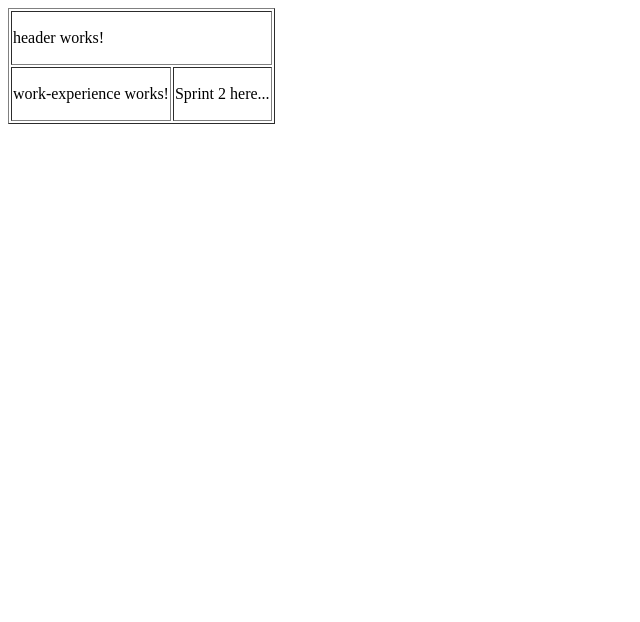
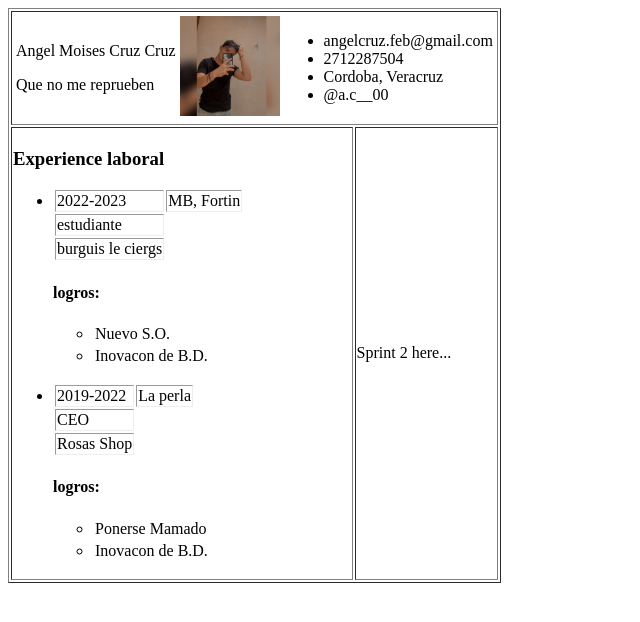
Before and after one commit to AngelCruz081018/AngelCruz081018.github.io, an Angular app: page / in a window 1280 px wide. Shown: the top 622 px of the page, without its empty margins (0-640 px from the left). Built offline with nearby package versions, Linux system fonts and the light colour scheme.

Commit message:
hecho# Please enter the commit message for your changes. Lines starting

```diff
--- a/src/app/header/header.component.html
+++ b/src/app/header/header.component.html
@@ -1 +1,22 @@
-<p>header works!</p>
+<table>
+    <tr>
+        <td>
+            <p>Angel Moises Cruz Cruz</p>
+            <p>Que no me reprueben</p>
+        </td>
+        <td>
+            <img src="../../assets/images/AngelCruz.jpg" width="100" height="100">
+        </td>
+
+
+        <td>
+            <ul>
+                <li>angelcruz.feb@gmail.com</li>
+                <li>2712287504</li>
+                <li>Cordoba, Veracruz</li>
+                <li>@a.c__00</li>
+             </ul>
+        </td>
+
+    </tr>
+</table>
--- a/src/app/work-experience/work-experience.component.html
+++ b/src/app/work-experience/work-experience.component.html
@@ -1 +1,29 @@
-<p>work-experience works!</p>
+<h3>Experience laboral</h3>
+<ul *ngFor="let work of workExperience">
+    <li>
+        <tr>
+             <td>{{work.fecha}} </td>
+             <td>{{work.ubicacion}} </td>
+        </tr>
+        <tr>
+            <td>{{work.puesto}} </td>
+
+        </tr>
+        <tr>
+            <td>{{work.empresa}} </td>
+
+        </tr>
+
+        <h4>logros:</h4>
+        <ul *ngFor="let logros of work.logros">
+            <li>
+                <tr>
+                    {{logros.descripcion}}
+                </tr>
+            </li>
+        </ul>
+
+
+
+
+    </li>
--- a/src/app/work-experience/work-experience.component.ts
+++ b/src/app/work-experience/work-experience.component.ts
@@ -7,9 +7,39 @@ import { Component, OnInit } from '@angular/core';
 })
 export class WorkExperienceComponent implements OnInit {
 
+  workExperience: Array<any> = [];
+
   constructor() { }
 
   ngOnInit(): void {
-  }
 
-}
+    let work1 = {
+       fecha : "2022-2023",
+       ubicacion : "MB, Fortin",
+       puesto : "estudiante",
+       empresa : "burguis le ciergs",
+       logros : [
+         {descripcion: "Nuevo S.O. "},
+         {descripcion: "Inovacon de B.D. "},
+       ]
+
+     };
+     let work2 = {
+       fecha : "2019-2022",
+       ubicacion : "La perla",
+       puesto : "CEO",
+       empresa : "Rosas Shop",
+       logros : [
+         {descripcion: "Ponerse Mamado "},
+         {descripcion: "Inovacon de B.D. "},
+       ]
+     };
+
+     this.workExperience.push(work1);
+     this.workExperience.push(work2);
+
+
+
+   }
+
+   }
```
Also changed, not shown: src/assets/images/AngelCruz.jpg (added).
